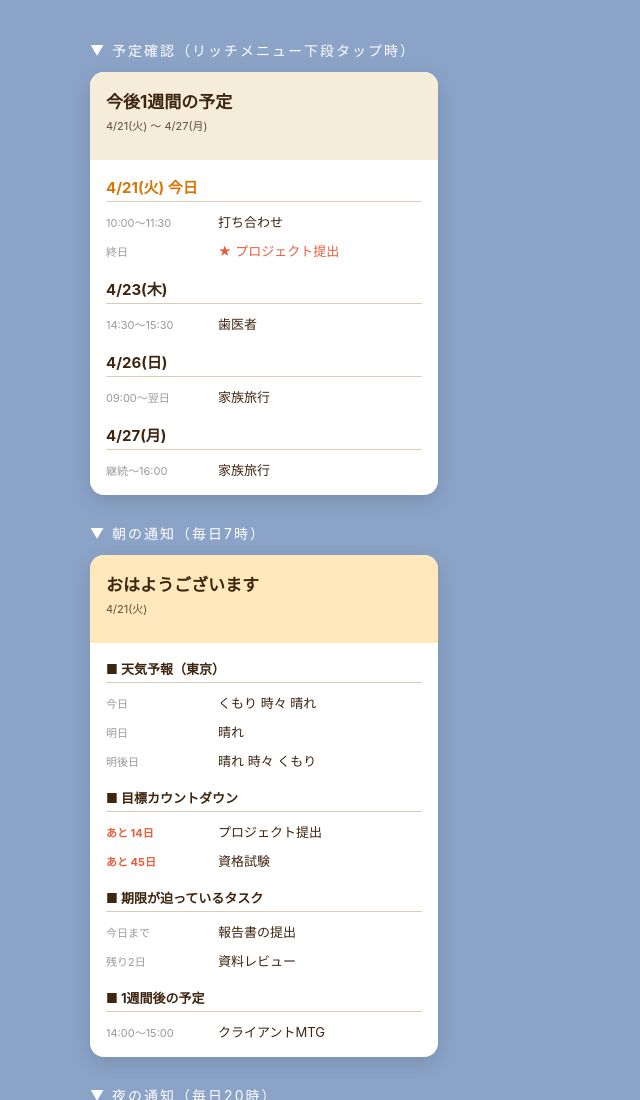
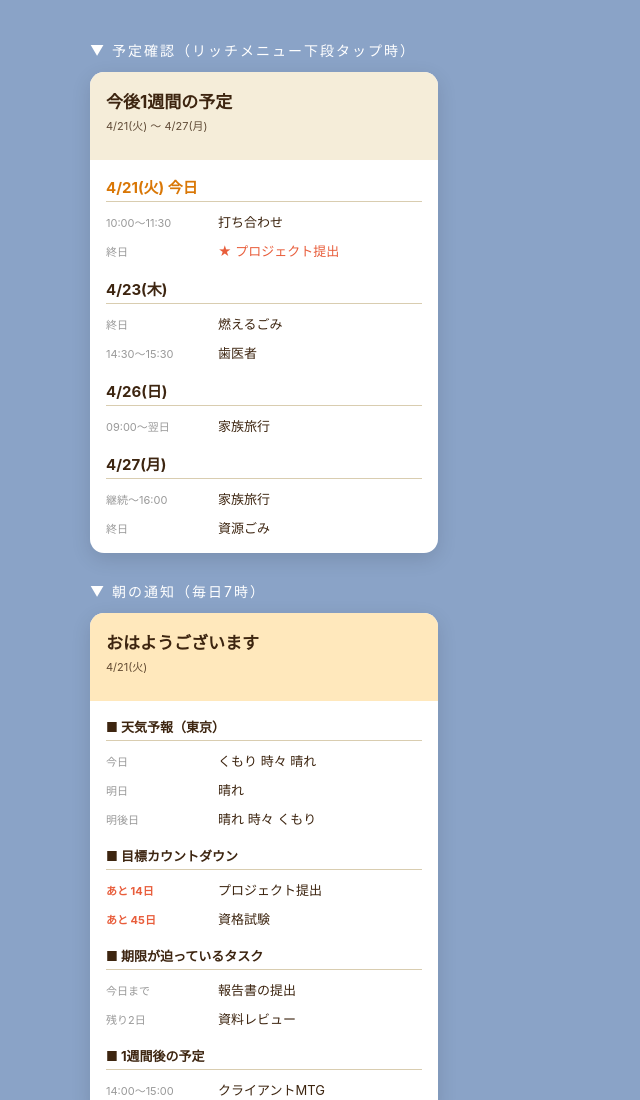
Before and after one commit to tatsunoritojo/daybell_LINE_Bot, a plain HTML site: page docs/preview/index.html in a window 1280 px wide. Shown: the top 1100 px of the page, without its empty margins (0-640 px from the left). Drawn offline with Linux system fonts and the light colour scheme.

Commit message:
プレビューの予定確認サンプルにごみ予定を追加
リマインド概念を撤廃した結果、ごみ予定は通常の予定と同列に扱われる設計。
これを週表示でも示すため、4/23(木)に『終日 燃えるごみ』、
4/27(月)に『終日 資源ごみ』のサンプル行を追加。

```diff
--- a/docs/preview/index.html
+++ b/docs/preview/index.html
@@ -143,6 +143,7 @@
       <div class="row"><span class="row-left">終日</span><span class="row-right goal">★ プロジェクト提出</span></div>
 
       <div class="day-header">4/23(木)</div>
+      <div class="row"><span class="row-left">終日</span><span class="row-right">燃えるごみ</span></div>
       <div class="row"><span class="row-left">14:30〜15:30</span><span class="row-right">歯医者</span></div>
 
       <div class="day-header">4/26(日)</div>
@@ -150,6 +151,7 @@
 
       <div class="day-header">4/27(月)</div>
       <div class="row"><span class="row-left">継続〜16:00</span><span class="row-right">家族旅行</span></div>
+      <div class="row"><span class="row-left">終日</span><span class="row-right">資源ごみ</span></div>
     </div>
   </div>
 
```
